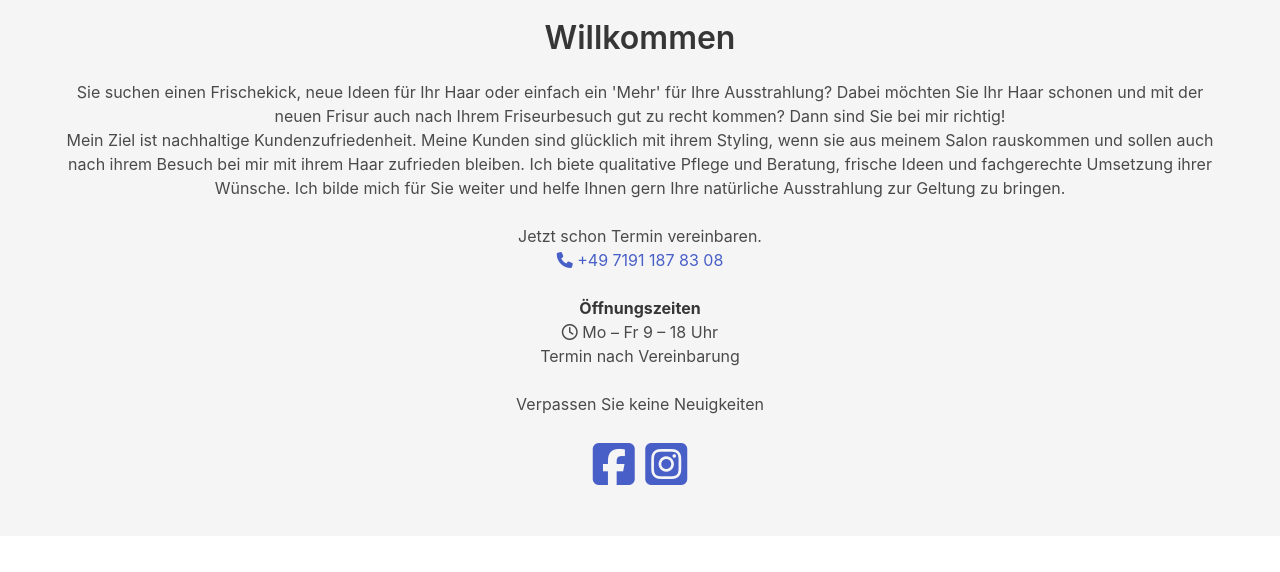
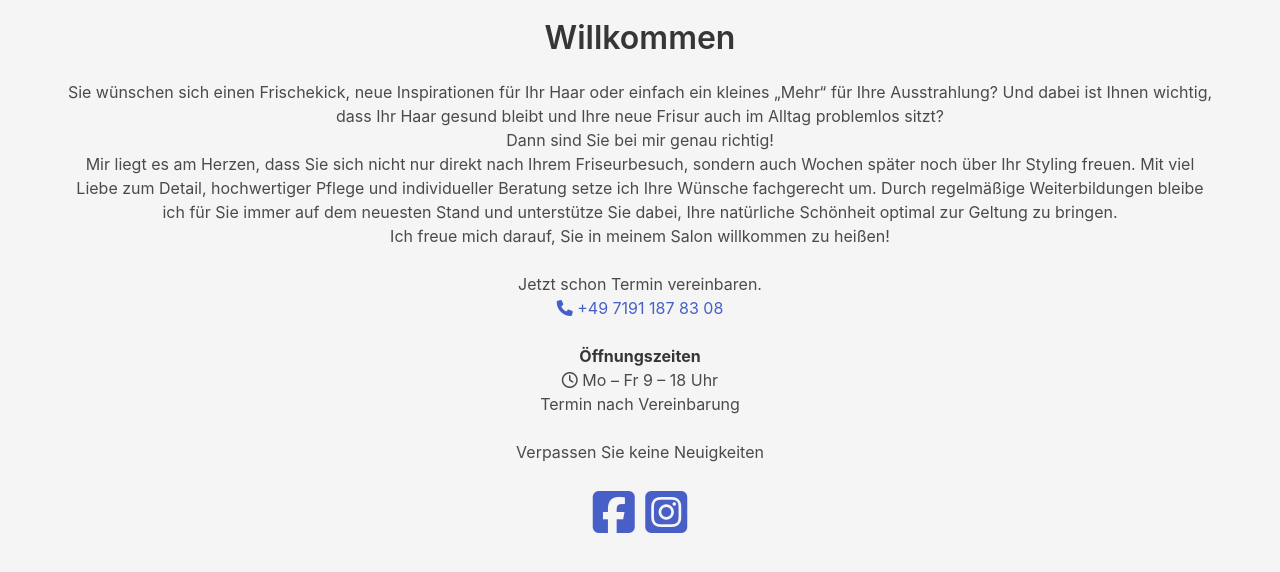
Before and after one commit to Anigerra/hairdesign-web, a Jekyll site: the page built from index.md, in a window 1280 px wide and 900 px high, scrolled down 610 px, cut to the strip 178-758 px from the top of the window. Shown: the top 572 px of the strip. Built offline with Jekyll 4.4.1, drawn with Linux system fonts in a browser that asks for light colours; nearby versions of some CDN libraries.

Commit message:
Update index.md

```diff
--- a/index.md
+++ b/index.md
@@ -18,12 +18,15 @@ title:
         </div>
         <div class="block">
             <p>
-            Sie suchen einen Frischekick, neue Ideen für Ihr Haar oder einfach ein 'Mehr' für Ihre Ausstrahlung?
-            Dabei möchten Sie Ihr Haar schonen und mit der neuen Frisur auch nach Ihrem Friseurbesuch gut zu recht kommen?
-            Dann sind Sie bei mir richtig!
+            Sie wünschen sich einen Frischekick, neue Inspirationen für Ihr Haar oder einfach ein kleines „Mehr“ für Ihre Ausstrahlung? Und dabei ist Ihnen wichtig, dass Ihr Haar gesund bleibt und Ihre neue Frisur auch im Alltag problemlos sitzt?
+            </p>
+            <p>Dann sind Sie bei mir genau richtig!
             </p>
             <p>
-            Mein Ziel ist nachhaltige Kundenzufriedenheit. Meine Kunden sind glücklich mit ihrem Styling, wenn sie aus meinem Salon rauskommen und sollen auch nach ihrem Besuch bei mir mit ihrem Haar zufrieden bleiben. Ich biete qualitative Pflege und Beratung, frische Ideen und fachgerechte Umsetzung ihrer Wünsche. Ich bilde mich für Sie weiter und helfe Ihnen gern Ihre natürliche Ausstrahlung zur Geltung zu bringen.
+            Mir liegt es am Herzen, dass Sie sich nicht nur direkt nach Ihrem Friseurbesuch, sondern auch Wochen später noch über Ihr Styling freuen. Mit viel Liebe zum Detail, hochwertiger Pflege und individueller Beratung setze ich Ihre Wünsche fachgerecht um. Durch regelmäßige Weiterbildungen bleibe ich für Sie immer auf dem neuesten Stand und unterstütze Sie dabei, Ihre natürliche Schönheit optimal zur Geltung zu bringen.
+            </p>
+            <p>
+Ich freue mich darauf, Sie in meinem Salon willkommen zu heißen!
             </p>
         </div>
         <div class="block">
```
